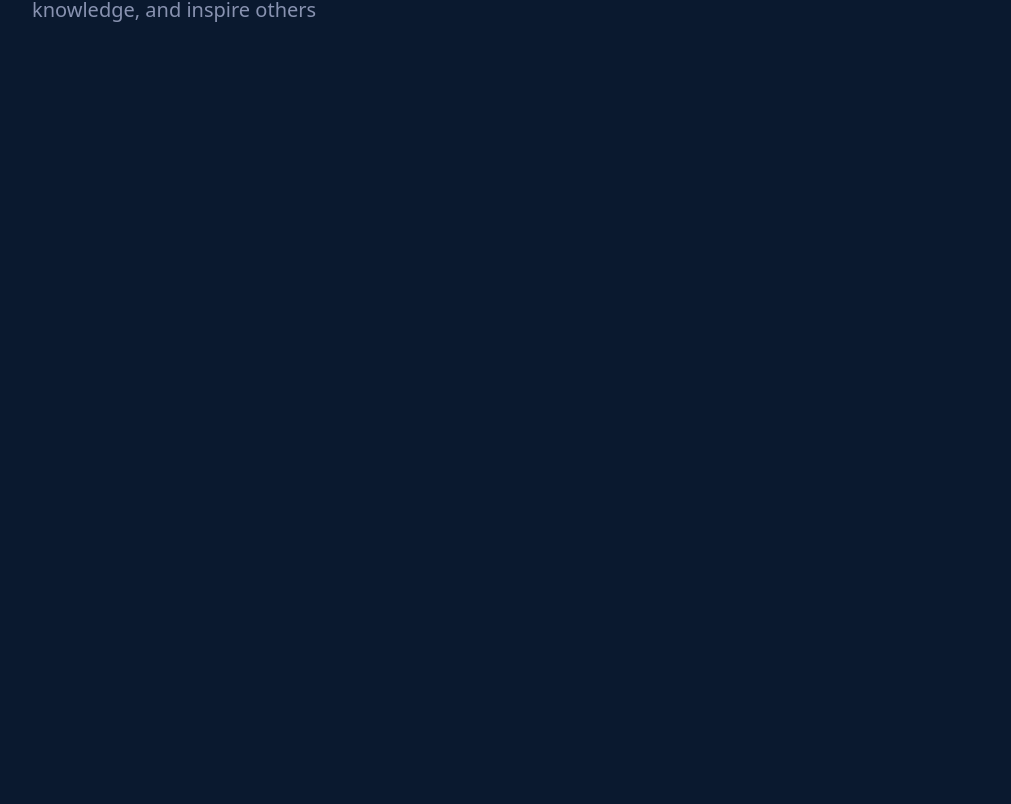
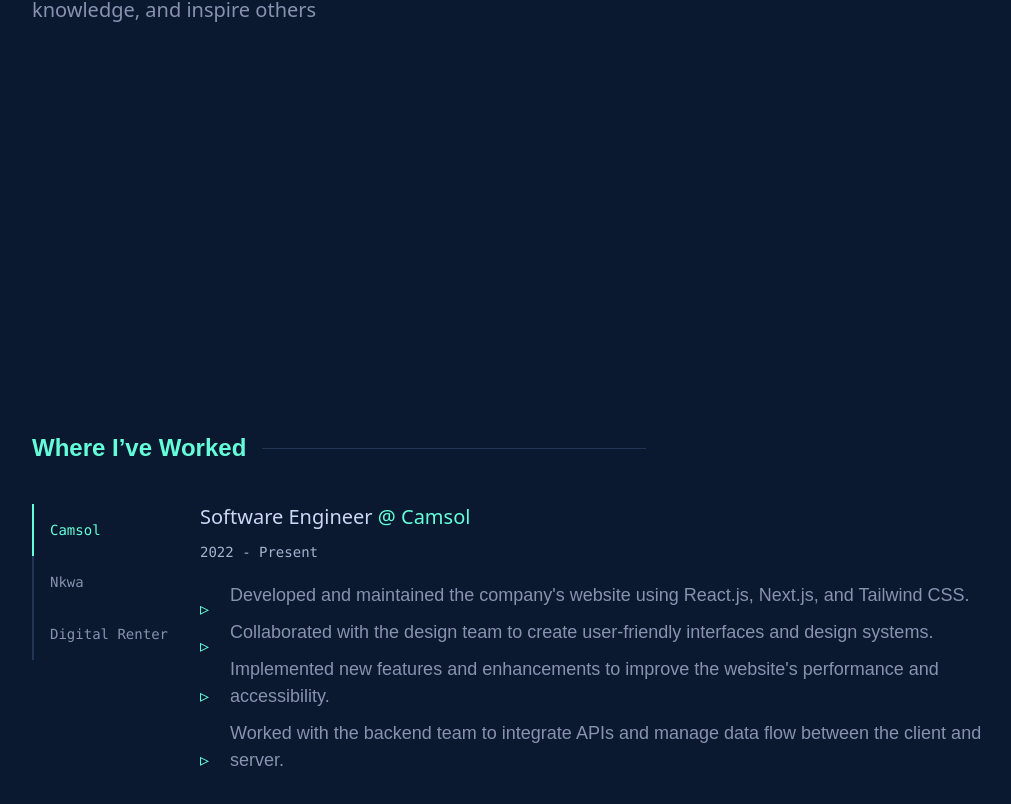
Before and after one commit to Fomonyuytar-Joseph/portfolio-website, a Next.js app: page / in a window 1280 px wide. Shown: the part 1372-2176 px from the top of the page, without its empty margins (108-1119 px from the left). Before the commit the page ends 1702 px from the top, so only its background shows below. Built offline with nearby package versions, Linux system fonts and the light colour scheme.

Commit message:
add experience section

```diff
--- a/src/app/page.tsx
+++ b/src/app/page.tsx
@@ -1,7 +1,8 @@
 import EmailHandle from "@/components/molecules/emailHandle/emailHandle.atom";
 import Navbar from "@/components/molecules/navbar/navabar.molecule";
 import SocialHandles from "@/components/molecules/socialHandles/socialHandles.molecule";
-import AboutMeTemplate from "@/components/templates/hero/aboutMe/AboutMe.template";
+import AboutMeTemplate from "@/components/templates/aboutMe/AboutMe.template";
+import ExperienceTemplate from "@/components/templates/experience/experience.template";
 import HeroSectionTemplate from "@/components/templates/hero/heroSection.template";
 
 export default function Home() {
@@ -18,6 +19,10 @@ export default function Home() {
       <div className="w-[600px] lg:w-[800px] xl:w-[1000px] 2xl:w-[1200px] mx-auto 2xl:px-[100px] mt-[102px] h-screen ">
         <AboutMeTemplate />
       </div>
+
+      <div className="w-[600px] lg:w-[800px] xl:w-[1000px] 2xl:w-[1200px] mx-auto 2xl:px-[100px] mt-[102px] h-screen">
+        <ExperienceTemplate />
+      </div>
       <SocialHandles />
       <EmailHandle />
     </div>
--- /dev/null
+++ b/src/components/atoms/listItem/listItem.atom.tsx
@@ -0,0 +1,16 @@
+import React from 'react'
+import styles from "./listItem.module.css"
+
+
+
+interface ListItemProps{
+    label:string
+}
+
+const ListItem:React.FC<ListItemProps> = ({label}) => {
+  return (
+    <li className={styles.listItem}>{label}</li>
+  )
+}
+
+export default ListItem
--- /dev/null
+++ b/src/components/atoms/listItem/listItem.module.css
@@ -0,0 +1,16 @@
+.listItem {
+  position: relative;
+  padding-left: 30px;
+  margin-bottom: 10px;
+  font-size: 18px;
+  color:#8892b0;
+
+}
+
+.listItem::before{
+  content: "▹";
+  position: absolute;
+  top: 50%;
+  left: 0;
+  color:#64ffda ;
+}
--- /dev/null
+++ b/src/components/atoms/tabButton/tabButton.atom.tsx
@@ -0,0 +1,26 @@
+import React from "react";
+
+interface TabButtonProps {
+  active: boolean;
+  label:string
+  onClick?:()=>void
+}
+
+const TabButton: React.FC<TabButtonProps> = ({ active ,label ,onClick}) => {
+  return (
+    <div
+      className={`p-4 transition duration-300  hover:bg-secondary-green-tint font-mono text-sm border-l-2   ${
+        active
+          ? "text-secondary-green border-secondary-green"
+          : "text-tertiary-slate border-primary-lightest-navy"
+      }`}
+      onClick={onClick}
+    >
+      <button className="border-none  rounded-none bg-transparent   text-left text-nowrap">
+        {label}
+      </button>
+    </div>
+  );
+};
+
+export default TabButton;
--- /dev/null
+++ b/src/components/molecules/tabPanel/tabPanel.molecule.tsx
@@ -0,0 +1,27 @@
+import TabButton from '@/components/atoms/tabButton/tabButton.atom';
+import React from 'react'
+
+
+
+interface TabPanelProps {
+  activeIndex: number;
+  setActiveIndex: React.Dispatch<React.SetStateAction<number>>;
+}
+
+const TabPanel:React.FC<TabPanelProps> = ({activeIndex ,setActiveIndex}) => {
+
+  const placesWorked= [
+    "Camsol" ,
+    "Nkwa",
+    "Digital Renter"
+  ]
+  return (
+    <div className=''>
+      {placesWorked.map((place, index) => (
+        <TabButton active={activeIndex === index} label={place} key={index} onClick={() => setActiveIndex(index)} />
+      ))}
+    </div>
+  );
+}
+
+export default TabPanel
--- /dev/null
+++ b/src/components/molecules/workHeader/workHeader.molecule.tsx
@@ -0,0 +1,25 @@
+import React from "react";
+
+interface WorkHeaderProps {
+  position: string;
+  company: string;
+  duration: string;
+}
+
+const WorkHeader: React.FC<WorkHeaderProps> = ({
+  position,
+  company,
+  duration,
+}) => {
+  return (
+    <>
+      <h3 className="text-xl font-sans font-medium text-tertiary-lightest-slate leading-[1.3] mb-3">
+        <span>{position}</span>
+        <span className="text-secondary-green cursor-pointer">{` @ ${company}`}</span>
+      </h3>
+      <p className="font-mono text-tertiary-light-slate text-sm mb-5">{duration}</p>
+    </>
+  );
+};
+
+export default WorkHeader;
--- /dev/null
+++ b/src/components/organisms/experience/experience.organism.tsx
@@ -0,0 +1,69 @@
+"use client";
+import HeadingBannerAtom from "@/components/atoms/headingBanner/headingBanner.atom";
+import ListItem from "@/components/atoms/listItem/listItem.atom";
+import TabPanel from "@/components/molecules/tabPanel/tabPanel.molecule";
+import WorkHeader from "@/components/molecules/workHeader/workHeader.molecule";
+import React, {useState} from "react";
+
+const ExperienceOrganism = () => {
+  const [activeIndex, setaActiveIndex] = useState(0);
+  const experience = [
+    {
+      company: "Camsol",
+      role: "Software Engineer",
+      duration: "2022 - Present",
+      duty: [
+        "Developed and maintained the company's website using React.js, Next.js, and Tailwind CSS.",
+        "Collaborated with the design team to create user-friendly interfaces and design systems.",
+        "Implemented new features and enhancements to improve the website's performance and accessibility.",
+        "Worked with the backend team to integrate APIs and manage data flow between the client and server.",
+      ],
+    },
+    {
+      company: "Nkwa",
+      role: "Frontend Developer",
+      duration: "2022 - 2023",
+      duty: [
+        "Developed and maintained the company's website using React.js, Next.js, and Tailwind CSS.",
+        "Collaborated with the design team to create user-friendly interfaces and design systems.",
+        "Implemented new features and enhancements to improve the website's performance and accessibility.",
+        "Worked with the backend team to integrate APIs and manage data flow between the client and server.",
+      ],
+    },
+    {
+      company: "Digital Renter",
+      role: "Software Intern",
+      duration: "2022 - 2023",
+      duty: [
+        "Developed and maintained the company's website using React.js, Next.js, and Tailwind CSS.",
+        "Collaborated with the design team to create user-friendly interfaces and design systems.",
+        "Implemented new features and enhancements to improve the website's performance and accessibility.",
+        "Worked with the backend team to integrate APIs and manage data flow between the client and server.",
+      ],
+    },
+  ];
+  return (
+    <div>
+      <HeadingBannerAtom text="Where I’ve Worked" />
+      <div className="w-full flex gap-4">
+        <TabPanel activeIndex={activeIndex} setActiveIndex={setaActiveIndex} />
+        <div>
+          <div>
+            <WorkHeader
+              position={experience[activeIndex].role}
+              company={experience[activeIndex].company}
+              duration={experience[activeIndex].duration}
+            />
+            <ul>
+              {experience[activeIndex].duty.map((duty, index) => (
+                <ListItem key={index} label={duty} />
+              ))}
+            </ul>
+          </div>
+        </div>
+      </div>
+    </div>
+  );
+};
+
+export default ExperienceOrganism;
--- /dev/null
+++ b/src/components/templates/experience/experience.template.tsx
@@ -0,0 +1,12 @@
+import ExperienceOrganism from '@/components/organisms/experience/experience.organism'
+import React from 'react'
+
+const ExperienceTemplate = () => {
+  return (
+    <div>
+        <ExperienceOrganism/>
+    </div>
+  )
+}
+
+export default ExperienceTemplate
```
Also changed, not shown: src/components/templates/aboutMe/AboutMe.template.tsx (renamed from src/components/templates/hero/aboutMe/AboutMe.template.tsx).
